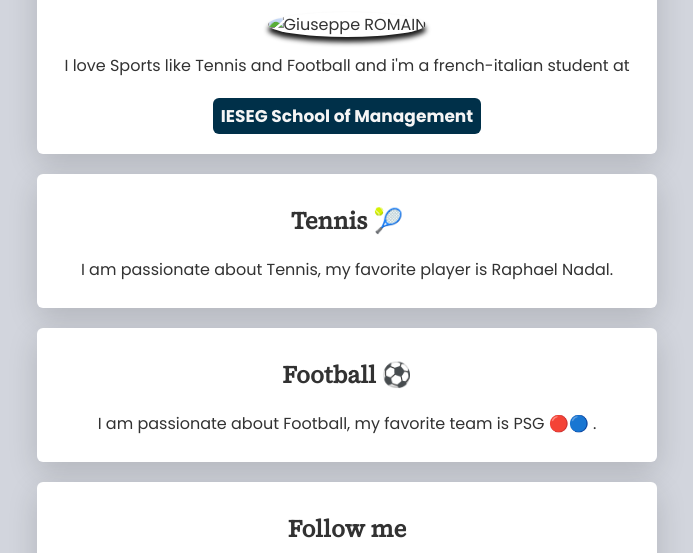
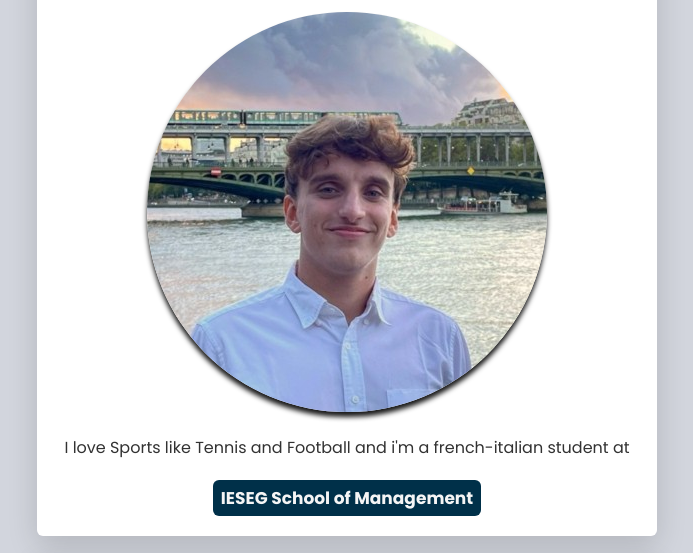
Before and after one commit to giuseppe-romain/my-profile, a plain HTML site: page index.html in a window 1280 px wide. Shown: the part 162-715 px from the top of the page, without its empty margins (273-966 px from the left). Drawn offline with Linux system fonts and the light colour scheme.

Commit message:
Update index.html

```diff
--- a/index.html
+++ b/index.html
@@ -20,7 +20,7 @@
 <div class="container">
 	<div class="card-white" id="introduction">
 		<h1>Hello i'm Giuseppe !</h1>
-			<img class="img-circle" src="images/profil.jpeg" alt="Giuseppe ROMAIN">
+			<img class="img-circle" src="images/profil.png" alt="Giuseppe ROMAIN">
 			<p>
 				I love Sports like Tennis and Football and i'm a french-italian student at
 			</p>
```
